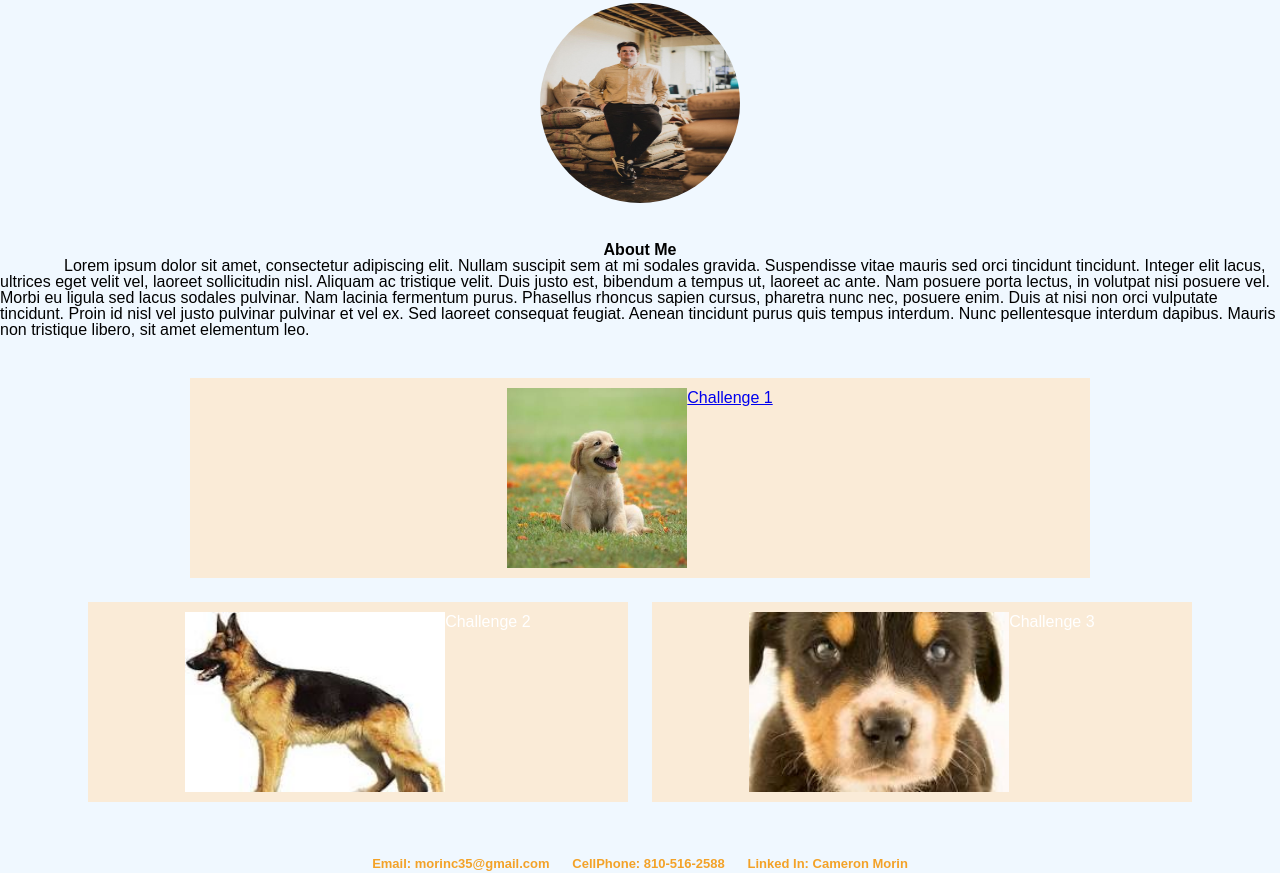
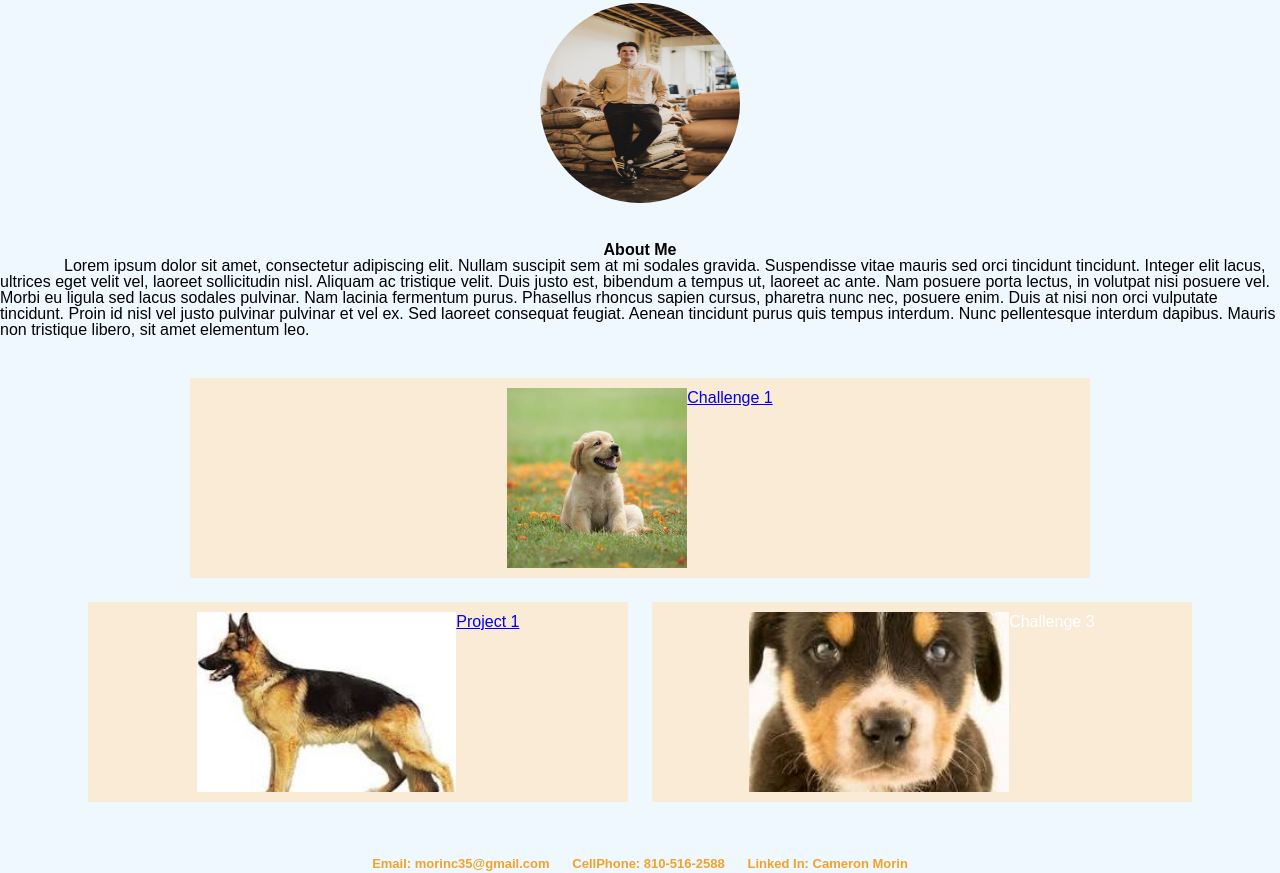
Before and after one commit to Morinc35/Second-Challenge-Repo, a plain HTML site: page index.html in a window 1280 px wide. Shown: the part 307-1180 px from the top of the page. Drawn offline with Linux system fonts and the light colour scheme.

Commit message:
Update index.html

```diff
--- a/index.html
+++ b/index.html
@@ -59,7 +59,8 @@
                         href="https://morinc35.github.io/First-Challenge-Repo/">Challenge 1
                     </a> </div>
                 <div class="work-box-2"> <img id="work-img" src="./assets/doggo2.jpg" alt="very cute dog">
-                    <p>Challenge 2</p>
+                    <a id="work-text"
+                    href="https://kkurzawa.github.io/Movie-Project/">Project 1</a>
                 </div>
                 <div class="work-box-2"> <img id="work-img" src="./assets/doggo3.jpg" alt="">
                     <p>Challenge 3</p>
```
